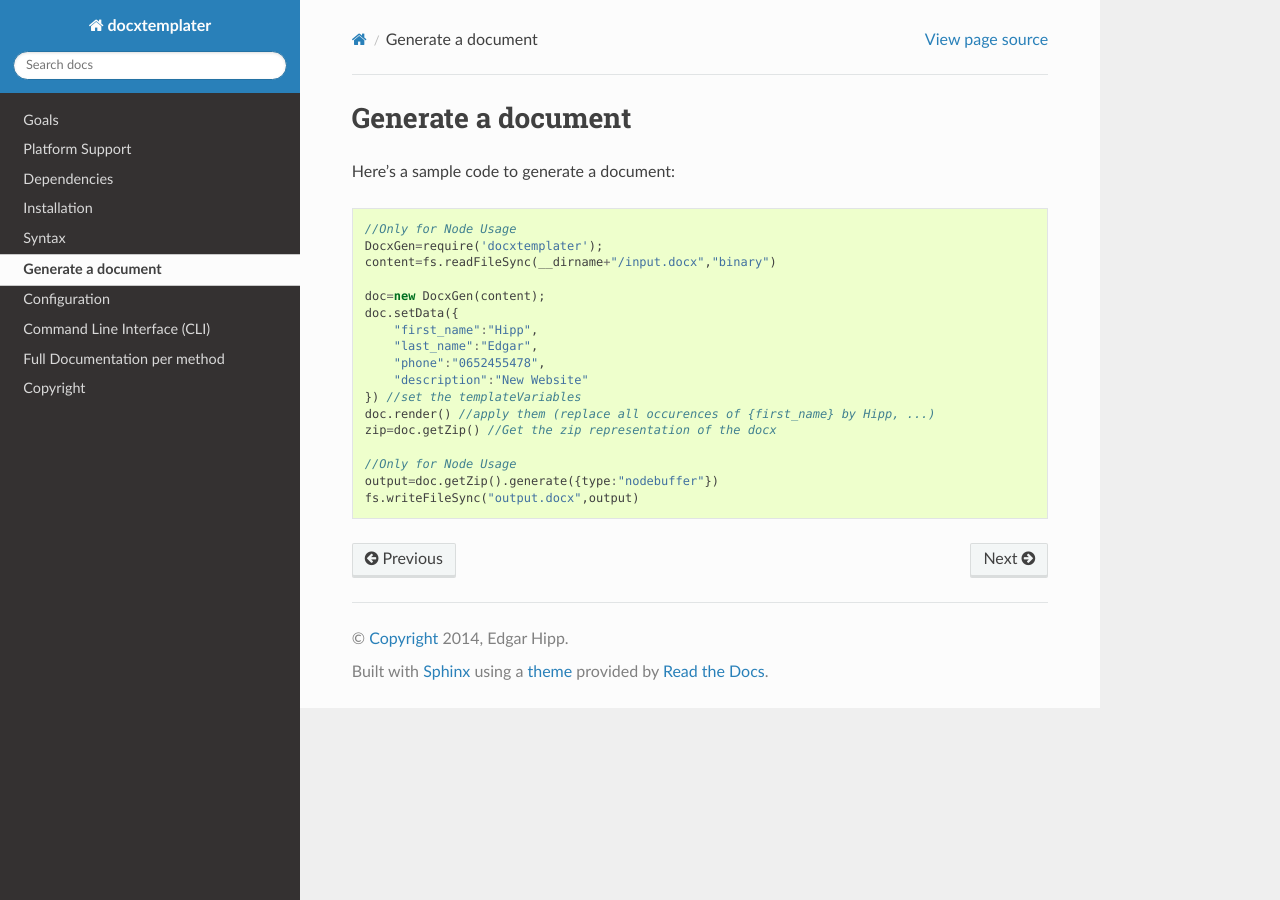
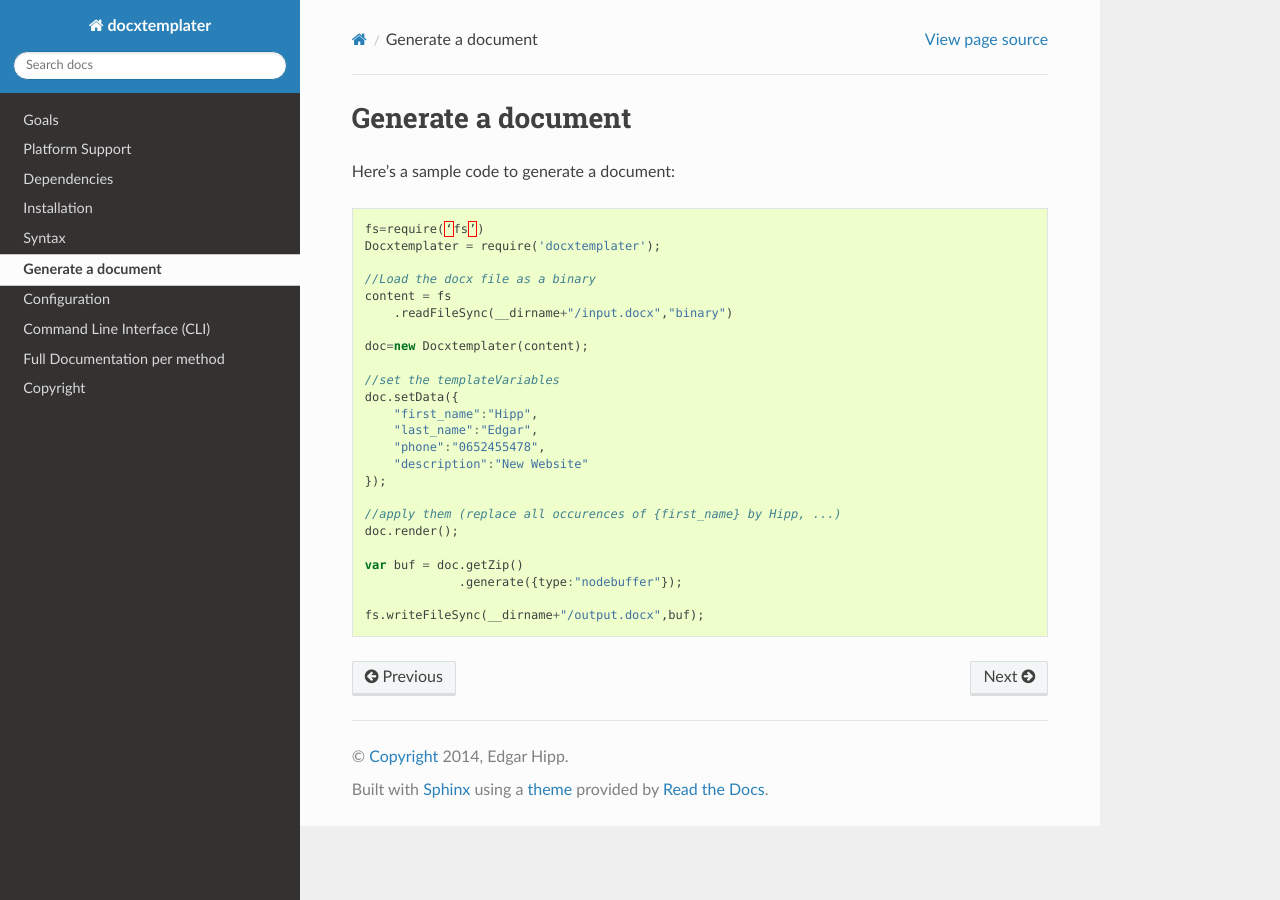
Before and after one commit to open-xml-templating/docxtemplater, a Sphinx documentation site: the page built from docs/source/generate.rst, in a window 1280 px wide. Built offline with Sphinx 7.4.7 and the Read the Docs theme 2.0.0, drawn with Linux system fonts in a browser that asks for light colours.

Commit message:
update documentation

```diff
--- a/docs/source/generate.rst
+++ b/docs/source/generate.rst
@@ -11,20 +11,27 @@ Here's a sample code to generate a document:
 
 .. code-block:: javascript
 
-    //Only for Node Usage
-    DocxGen=require('docxtemplater');
-    content=fs.readFileSync(__dirname+"/input.docx","binary")
+    fs=require(‘fs’)
+    Docxtemplater = require('docxtemplater');
 
-    doc=new DocxGen(content);
+    //Load the docx file as a binary
+    content = fs
+        .readFileSync(__dirname+"/input.docx","binary")
+
+    doc=new Docxtemplater(content);
+
+    //set the templateVariables
     doc.setData({
         "first_name":"Hipp",
         "last_name":"Edgar",
         "phone":"0652455478",
         "description":"New Website"
-    }) //set the templateVariables
-    doc.render() //apply them (replace all occurences of {first_name} by Hipp, ...)
-    zip=doc.getZip() //Get the zip representation of the docx
+    });
 
-    //Only for Node Usage
-    output=doc.getZip().generate({type:"nodebuffer"})
-    fs.writeFileSync("output.docx",output)
+    //apply them (replace all occurences of {first_name} by Hipp, ...)
+    doc.render();
+
+    var buf = doc.getZip()
+                 .generate({type:"nodebuffer"});
+
+    fs.writeFileSync(__dirname+"/output.docx",buf);
--- a/docs/source/installation.rst
+++ b/docs/source/installation.rst
@@ -41,4 +41,4 @@ I recommend you to use browserify.
 
 The -s Docxgen will export docxgen to window.Docxgen for easy usage
 
-Your version of docxtemplater will be in /build (minified and non minified options).
+Your version of docxtemplater will be in /build (minified and non minified options) and already include all dependencies
--- a/docs/source/platform_support.rst
+++ b/docs/source/platform_support.rst
@@ -22,5 +22,3 @@ Dependencies
 ============
 
 1. **docxgen.js** uses [jszip.js](http://stuk.github.io/jszip/) to zip and unzip the docx files
-
-2. Optionally, if you want to be able to name the output files, you can use **Downloadify.js**, which is required to use method download. Be informed that it uses flash, this is why the method is not recommended. This method is howewer useful because a lot of browsers are limited for the download size with the Data-URI method. **Update**: I will probably implement in the future a way to use the FileSaver API, with [FileSaverJS](http://eligrey.com/demos/FileSaver.js/)
```
